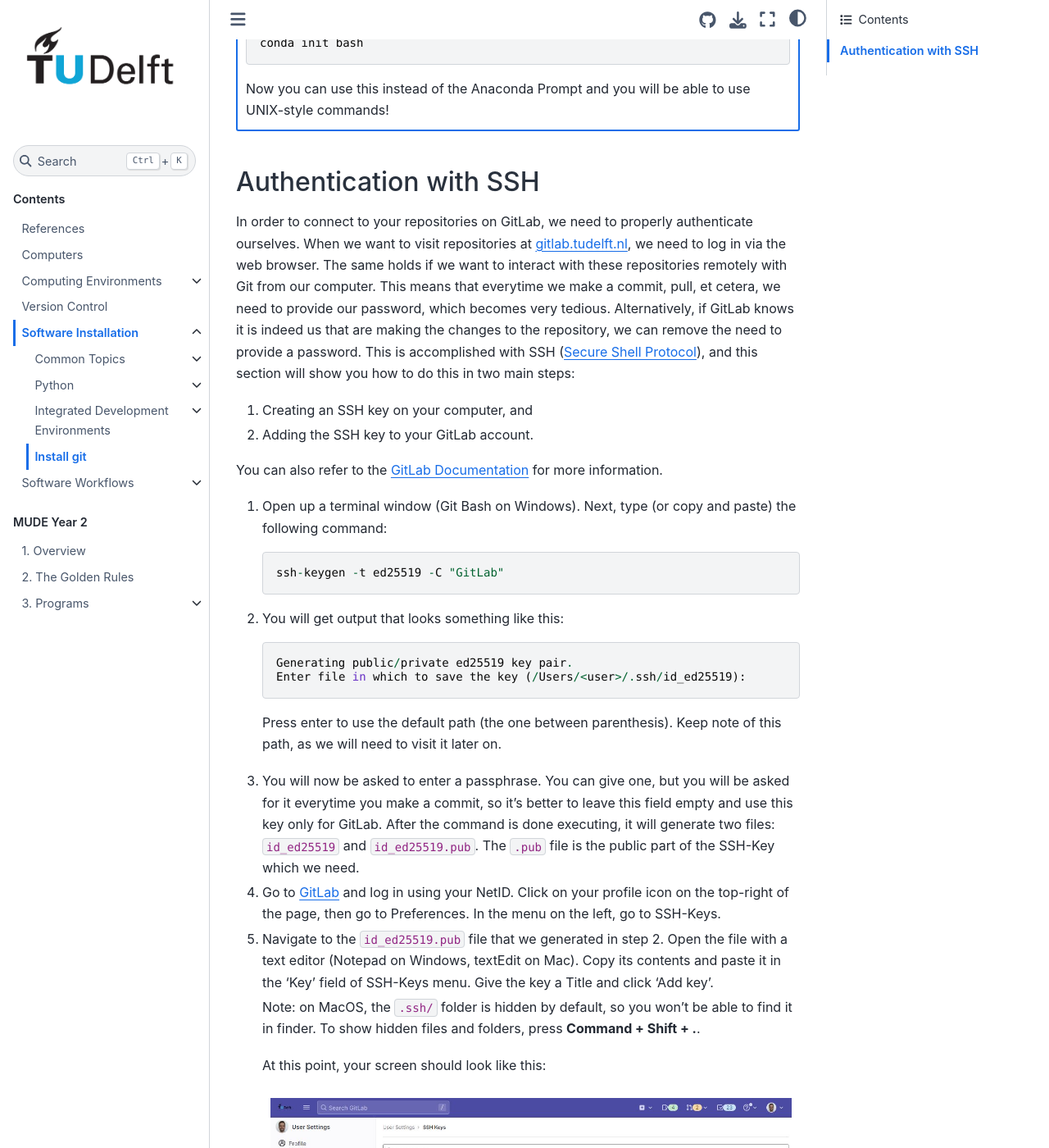
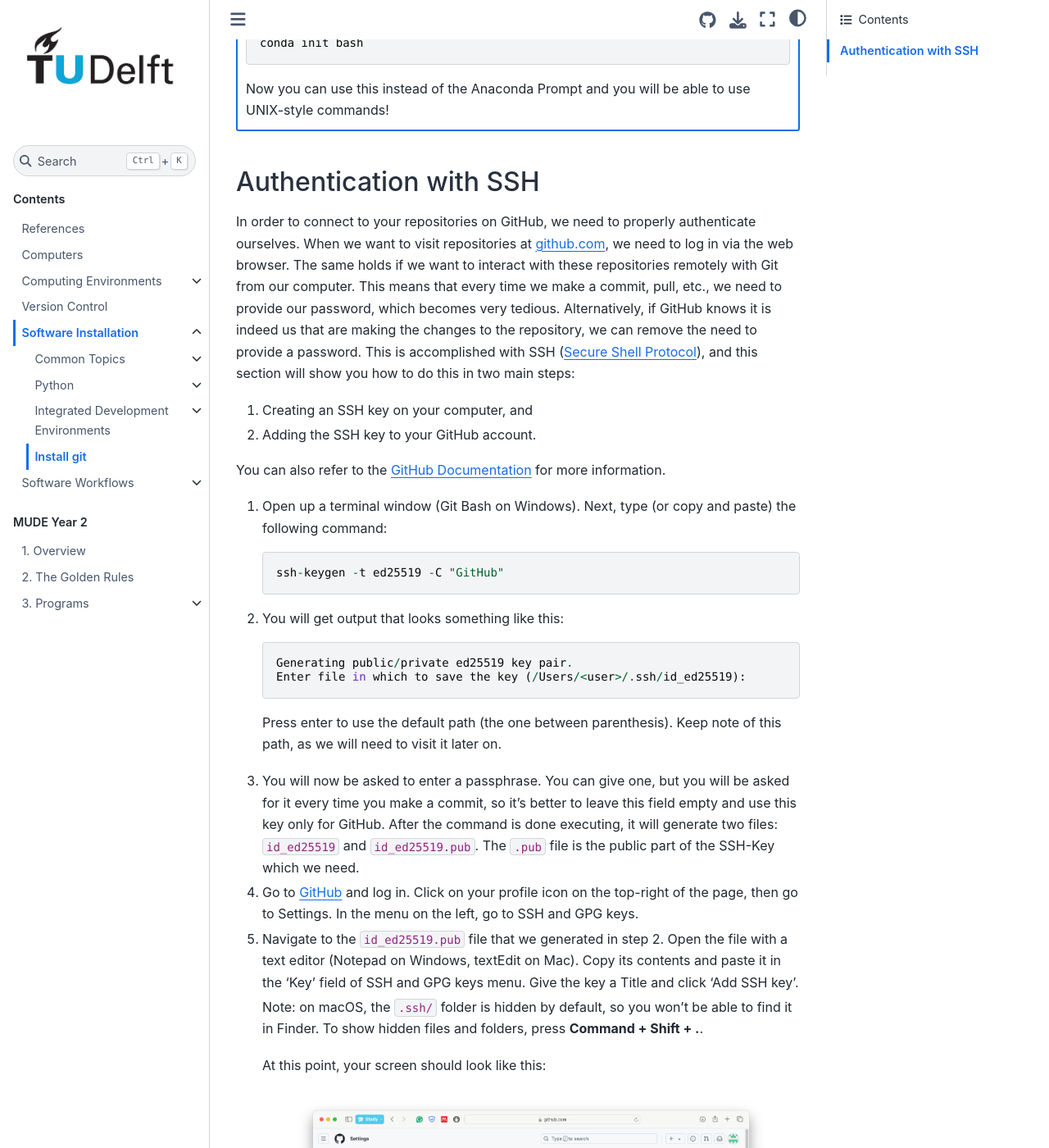
Before and after one commit to TeachBooks/learn-programming, a Jupyter Book: the page built from book/install/git/intro.md, in a window 1280 px wide and 1400 px high, scrolled down 1498 px. Shown: the whole window at 82% size. Built offline with Jupyter Book 1.0.4 settings and Sphinx 7.4.7 and the Sphinx Book theme 1.1.4, drawn with Linux system fonts in a browser that asks for light colours; comment, search, counter and statistics services are not loaded; some of the changed text lies outside the part shown.

Commit message:
Adapted SSH to GitHub

````diff
--- a/book/install/git/intro.md
+++ b/book/install/git/intro.md
@@ -77,16 +77,16 @@
 
 ## Authentication with SSH
 
-In order to connect to your repositories on GitLab, we need to properly authenticate ourselves. When we want to visit repositories at gitlab.tudelft.nl, we need to log in via the web browser. The same holds if we want to interact with these repositories remotely with Git from our computer. This means that everytime we make a commit, pull, et cetera, we need to provide our password, which becomes very tedious. Alternatively, if GitLab knows it is indeed us that are making the changes to the repository, we can remove the need to provide a password. This is accomplished with SSH ([Secure Shell Protocol](https://en.wikipedia.org/wiki/Secure_Shell)), and this section will show you how to do this in two main steps:
+In order to connect to your repositories on GitHub, we need to properly authenticate ourselves. When we want to visit repositories at github.com, we need to log in via the web browser. The same holds if we want to interact with these repositories remotely with Git from our computer. This means that every time we make a commit, pull, etc., we need to provide our password, which becomes very tedious. Alternatively, if GitHub knows it is indeed us that are making the changes to the repository, we can remove the need to provide a password. This is accomplished with SSH ([Secure Shell Protocol](https://en.wikipedia.org/wiki/Secure_Shell)), and this section will show you how to do this in two main steps:
 1. Creating an SSH key on your computer, and
-2. Adding the SSH key to your GitLab account.
+2. Adding the SSH key to your GitHub account.
 
-You can also refer to the [GitLab Documentation](https://gitlab.tudelft.nl/help/user/ssh.md) for more information.
+You can also refer to the [GitHub Documentation](https://docs.github.com/en/authentication/connecting-to-github-with-ssh) for more information.
 
 1. Open up a terminal window (Git Bash on Windows). Next, type (or copy and paste) the following command:
 
     ```
-    ssh-keygen -t ed25519 -C "GitLab"
+    ssh-keygen -t ed25519 -C "GitHub"
     ```
 
 2. You will get output that looks something like this:
@@ -98,34 +98,34 @@
 
     Press enter to use the default path (the one between parenthesis). Keep note of this path, as we will need to visit it later on.
 
-3. You will now be asked to enter a passphrase. You can give one, but you will be asked for it everytime you make a commit, so it's better to leave this field empty and use this key only for GitLab. After the command is done executing, it will generate two files: `id_ed25519` and `id_ed25519.pub`. The `.pub` file is the public part of the SSH-Key which we need.
+3. You will now be asked to enter a passphrase. You can give one, but you will be asked for it every time you make a commit, so it's better to leave this field empty and use this key only for GitHub. After the command is done executing, it will generate two files: `id_ed25519` and `id_ed25519.pub`. The `.pub` file is the public part of the SSH-Key which we need.
 
-4. Go to [GitLab](https://gitlab.tudelft.nl) and log in using your NetID. Click on your profile icon on the top-right of the page, then go to Preferences. In the menu on the left, go to SSH-Keys.
+4. Go to [GitHub](https://github.com) and log in. Click on your profile icon on the top-right of the page, then go to Settings. In the menu on the left, go to SSH and GPG keys.
 
-5. Navigate to the `id_ed25519.pub` file that we generated in step 2. Open the file with a text editor (Notepad on Windows, textEdit on Mac). Copy its contents and paste it in the 'Key' field of SSH-Keys menu. Give the key a Title and click 'Add key'.
+5. Navigate to the `id_ed25519.pub` file that we generated in step 2. Open the file with a text editor (Notepad on Windows, textEdit on Mac). Copy its contents and paste it in the 'Key' field of SSH and GPG keys menu. Give the key a Title and click 'Add SSH key'.
 
-    Note: on MacOS, the `.ssh/` folder is hidden by default, so you won't be able to find it in finder. To show hidden files and folders, press **Command + Shift + .**.
+    Note: on macOS, the `.ssh/` folder is hidden by default, so you won't be able to find it in Finder. To show hidden files and folders, press **Command + Shift + .**.
 
     At this point, your screen should look like this:
 
-    ```{figure} figures/add_key.JPG
+    ```{figure} figures/add_key.png
     ---
     height: 400px
     name: add_key
     ---
-    Add SSH Key to GitLab Account.
+    Add SSH Key to GitHub Account.
     ```
 
     _Note the key contents will be different for you: just make sure you copy the contents of the file `id_ed25519.pub`._
 
-6. Now test the connection. Go to the terminal (Git Bash on windows) and type:
+6. Now test the connection. Go to the terminal (Git Bash on Windows) and type:
 
     ```
-    ssh -vT git@gitlab.tudelft.nl
+    ssh -vT git@github.com
     ```
 
     You should get a huge output, but somewhere at the end of that output it should say something like:
 
     ```
-    Welcome to GitLab, <netid>!
+    Hi <username>! You've successfully authenticated, but GitHub does not provide shell access.
     ```
````
Also changed, not shown: book/install/git/figures/add_key.JPG (deleted), book/install/git/figures/add_key.png (added).
